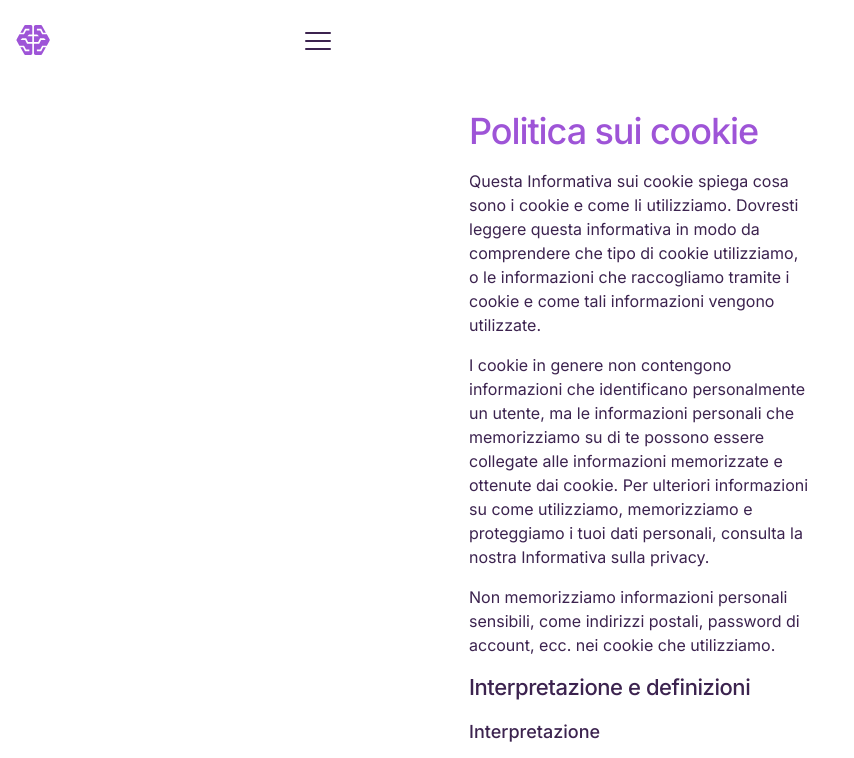
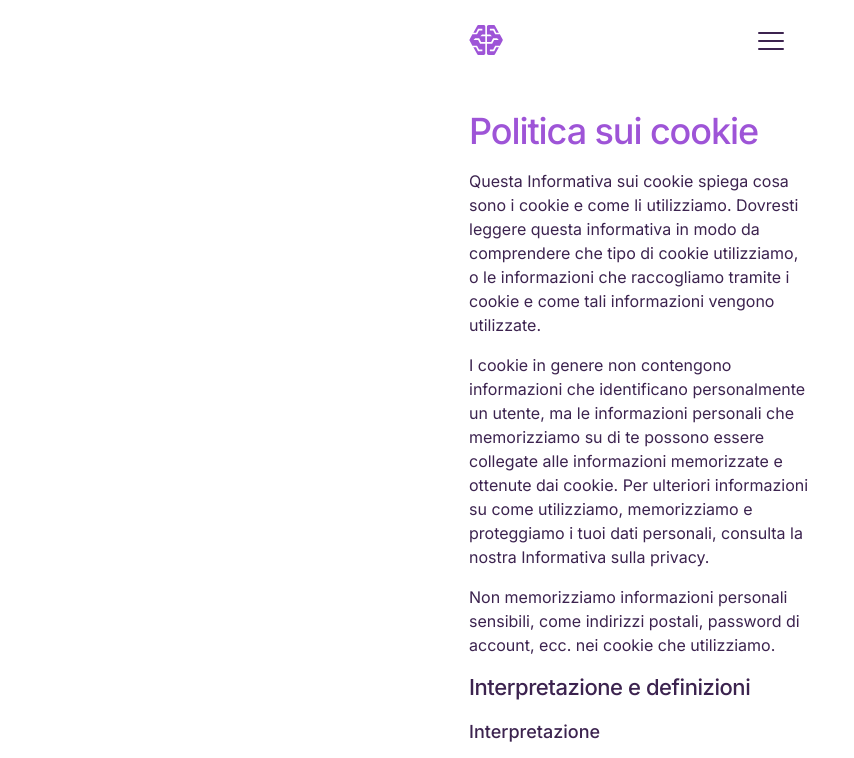
Before and after one commit to Kateryna-Katya/brain, a website built with Vite: page src/Cookies Policy.html in a window 1280 px wide. Shown: the top 758 px of the page, without its empty margins (0-854 px from the left). Built offline with nearby package versions, Linux system fonts and the light colour scheme.

Commit message:
add ,argin

```diff
--- a/src/css/cookies.css
+++ b/src/css/cookies.css
@@ -11,7 +11,7 @@
 }
 .header-container {
   padding: 18px 16px;
-  margin-left: 0;
+  margin-left: 0 auto;
 }
 .cookies-title{
   font-family: "Inter", sans-serif;
```
